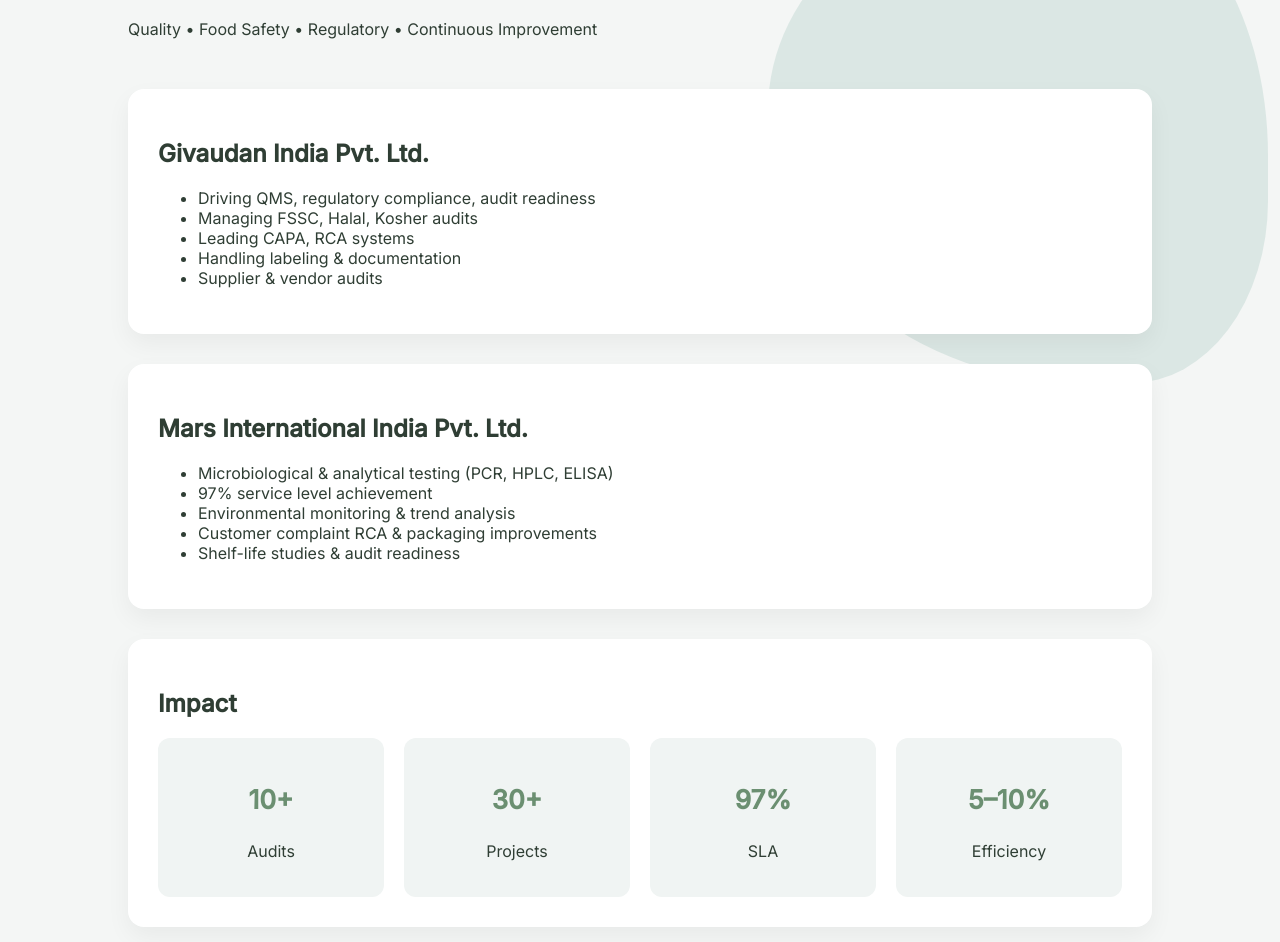
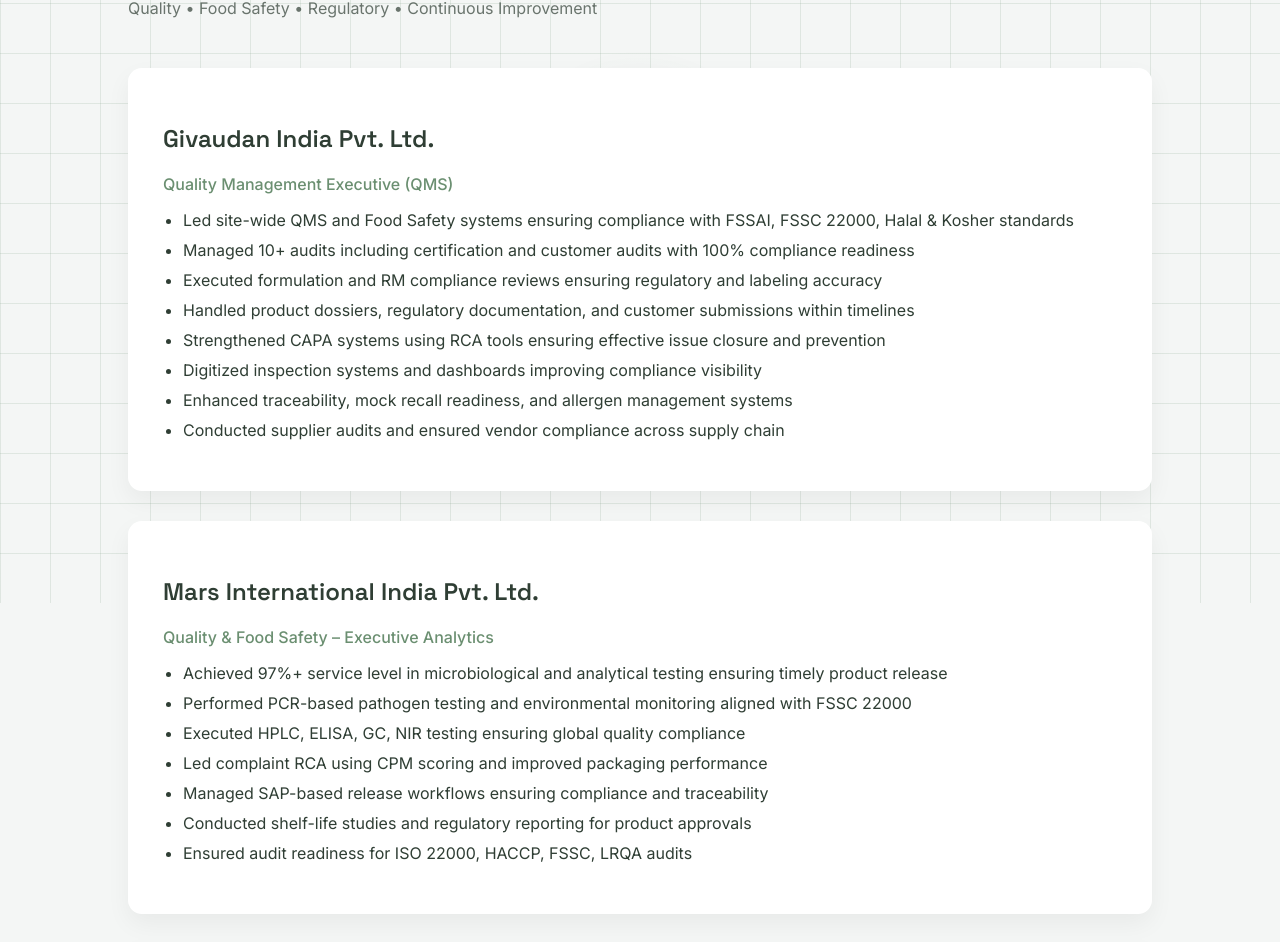
Before and after one commit to sanadhyashubham-web/shubham.portfolio, a plain HTML site: page index.html in a window 1280 px wide. Shown: the part 197-1139 px from the top of the page. Drawn offline with Linux system fonts and the light colour scheme.

Commit message:
Update index.html

```diff
--- a/index.html
+++ b/index.html
@@ -6,7 +6,7 @@
 
 <title>Shubham Sanadhya</title>
 
-<link href="https://fonts.googleapis.com/css2?family=Inter:wght@300;400;500&family=Poppins:wght@500;600&display=swap" rel="stylesheet">
+<link href="https://fonts.googleapis.com/css2?family=Inter:wght@300;400;500&family=Space+Grotesk:wght@500;600&display=swap" rel="stylesheet">
 
 <style>
 
@@ -15,43 +15,54 @@
     font-family: 'Inter', sans-serif;
     background: #f4f6f5;
     color: #2f3e34;
-    overflow-x: hidden;
 }
 
-/* Smooth scroll */
-html {
-    scroll-behavior: smooth;
+/* GRID */
+body::before {
+    content: "";
+    position: fixed;
+    width: 100%;
+    height: 100%;
+    background-image:
+        linear-gradient(rgba(107,143,113,0.15) 1px, transparent 1px),
+        linear-gradient(90deg, rgba(107,143,113,0.15) 1px, transparent 1px);
+    background-size: 50px 50px;
+    z-index: -2;
 }
 
-/* Organic blob background */
-.blob {
+/* PULSE */
+body::after {
+    content: "";
     position: fixed;
-    width: 500px;
-    height: 500px;
-    background: #dbe7e4;
-    border-radius: 40% 60% 70% 30% / 40% 40% 60% 50%;
-    top: 10%;
-    left: 60%;
-    animation: morph 10s infinite ease-in-out;
+    width: 300px;
+    height: 300px;
+    background: radial-gradient(circle, rgba(107,143,113,0.2), transparent 70%);
+    top: 30%;
+    left: 50%;
+    transform: translateX(-50%);
+    animation: pulse 4s infinite ease-in-out;
     z-index: -1;
 }
 
-@keyframes morph {
-    0% { border-radius: 40% 60% 70% 30% / 40% 40% 60% 50%; }
-    50% { border-radius: 60% 40% 30% 70% / 50% 60% 40% 60%; }
-    100% { border-radius: 40% 60% 70% 30% / 40% 40% 60% 50%; }
+@keyframes pulse {
+    0% { transform: translateX(-50%) scale(0.8); opacity: 0.3; }
+    50% { transform: translateX(-50%) scale(1.2); opacity: 0.6; }
+    100% { transform: translateX(-50%) scale(0.8); opacity: 0.3; }
 }
 
 /* Layout */
 .container {
-    padding: 80px 10%;
+    padding: 70px 10%;
     max-width: 1100px;
     margin: auto;
 }
 
-/* Heading */
+/* Headings */
+h1, h2 {
+    font-family: 'Space Grotesk', sans-serif;
+}
+
 h1 {
-    font-family: 'Poppins', sans-serif;
     font-size: 48px;
 }
 
@@ -63,15 +74,31 @@
 /* Cards */
 .card {
     background: #ffffff;
-    padding: 30px;
+    padding: 35px;
     margin-bottom: 30px;
-    border-radius: 16px;
+    border-radius: 14px;
     box-shadow: 0 10px 25px rgba(0,0,0,0.05);
-    transition: 0.3s ease;
+    transition: 0.3s;
 }
 
 .card:hover {
     transform: translateY(-6px);
+}
+
+/* Role */
+.role {
+    color: #6b8f71;
+    font-weight: 500;
+    margin-bottom: 15px;
+}
+
+/* Lists */
+ul {
+    padding-left: 20px;
+}
+
+li {
+    margin-bottom: 10px;
 }
 
 /* Stats */
@@ -83,33 +110,36 @@
 
 .stat {
     flex: 1;
-    min-width: 120px;
-    background: #f0f4f3;
+    min-width: 140px;
+    background: #eef3f1;
     padding: 20px;
-    border-radius: 12px;
+    border-radius: 10px;
     text-align: center;
 }
 
 .stat h3 {
     color: #6b8f71;
-    font-size: 26px;
+    margin: 0;
 }
 
-/* Fade */
-.fade {
-    opacity: 0;
-    transform: translateY(30px);
-    animation: fadeUp 1s forwards;
+/* CTA */
+.cta {
+    text-align: center;
+    margin-top: 40px;
 }
 
-.fade:nth-child(2){animation-delay:0.2s;}
-.fade:nth-child(3){animation-delay:0.4s;}
+.cta a {
+    text-decoration: none;
+    color: white;
+    background: #6b8f71;
+    padding: 12px 20px;
+    border-radius: 8px;
+    margin: 5px;
+    display: inline-block;
+}
 
-@keyframes fadeUp {
-    to {
-        opacity: 1;
-        transform: translateY(0);
-    }
+.cta a:hover {
+    background: #5a7c61;
 }
 
 </style>
@@ -117,36 +147,54 @@
 
 <body>
 
-<div class="blob"></div>
-
 <div class="container">
 
-<h1 class="fade">Shubham Sanadhya</h1>
-<p class="subtitle fade">Quality • Food Safety • Regulatory • Continuous Improvement</p>
+<h1>Shubham Sanadhya</h1>
+<p class="subtitle">Quality • Food Safety • Regulatory • Continuous Improvement</p>
 
-<div class="card fade">
+<!-- GIVAUDAN -->
+<div class="card">
 <h2>Givaudan India Pvt. Ltd.</h2>
+<p class="role">Quality Management Executive (QMS)</p>
 <ul>
-<li>Driving QMS, regulatory compliance, audit readiness</li>
-<li>Managing FSSC, Halal, Kosher audits</li>
-<li>Leading CAPA, RCA systems</li>
-<li>Handling labeling & documentation</li>
-<li>Supplier & vendor audits</li>
+<li>Led site-wide QMS and Food Safety systems ensuring compliance with FSSAI, FSSC 22000, Halal & Kosher standards</li>
+<li>Managed 10+ audits including certification and customer audits with 100% compliance readiness</li>
+<li>Executed formulation and RM compliance reviews ensuring regulatory and labeling accuracy</li>
+<li>Handled product dossiers, regulatory documentation, and customer submissions within timelines</li>
+<li>Strengthened CAPA systems using RCA tools ensuring effective issue closure and prevention</li>
+<li>Digitized inspection systems and dashboards improving compliance visibility</li>
+<li>Enhanced traceability, mock recall readiness, and allergen management systems</li>
+<li>Conducted supplier audits and ensured vendor compliance across supply chain</li>
 </ul>
 </div>
 
-<div class="card fade">
+<!-- MARS -->
+<div class="card">
 <h2>Mars International India Pvt. Ltd.</h2>
+<p class="role">Quality & Food Safety – Executive Analytics</p>
 <ul>
-<li>Microbiological & analytical testing (PCR, HPLC, ELISA)</li>
-<li>97% service level achievement</li>
-<li>Environmental monitoring & trend analysis</li>
-<li>Customer complaint RCA & packaging improvements</li>
-<li>Shelf-life studies & audit readiness</li>
+<li>Achieved 97%+ service level in microbiological and analytical testing ensuring timely product release</li>
+<li>Performed PCR-based pathogen testing and environmental monitoring aligned with FSSC 22000</li>
+<li>Executed HPLC, ELISA, GC, NIR testing ensuring global quality compliance</li>
+<li>Led complaint RCA using CPM scoring and improved packaging performance</li>
+<li>Managed SAP-based release workflows ensuring compliance and traceability</li>
+<li>Conducted shelf-life studies and regulatory reporting for product approvals</li>
+<li>Ensured audit readiness for ISO 22000, HACCP, FSSC, LRQA audits</li>
 </ul>
 </div>
 
-<div class="card fade">
+<!-- PROJECTS -->
+<div class="card">
+<h2>Key Projects</h2>
+<ul>
+<li>Reduced rework generation by ~20% using DMAIC and real-time data tracking systems</li>
+<li>Developed environmental monitoring dashboard improving trend visibility and decision making</li>
+<li>Standardized CAPA and RCA frameworks improving audit performance and issue closure efficiency</li>
+</ul>
+</div>
+
+<!-- IMPACT -->
+<div class="card">
 <h2>Impact</h2>
 <div class="stats">
 <div class="stat"><h3>10+</h3><p>Audits</p></div>
@@ -156,6 +204,13 @@
 </div>
 </div>
 
+<!-- CTA -->
+<div class="cta">
+<a href="mailto:sanadhyashubham@gmail.com">Email</a>
+<a href="#">LinkedIn</a>
+<a href="#">Download Resume</a>
+</div>
+
 </div>
 
 </body>
```
